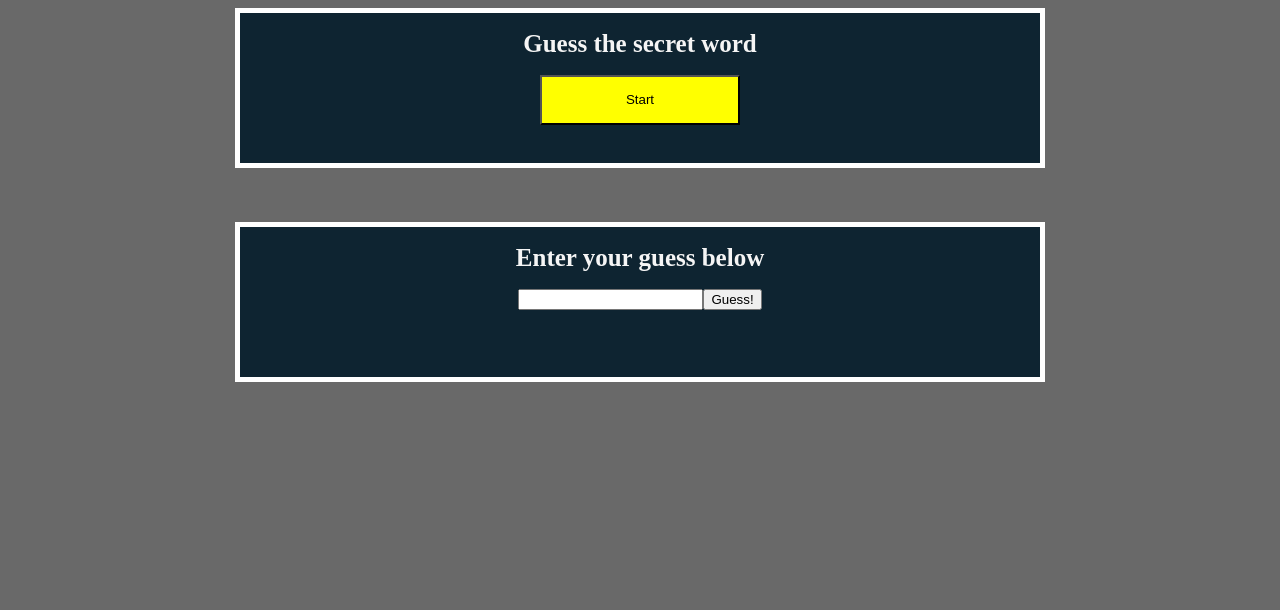
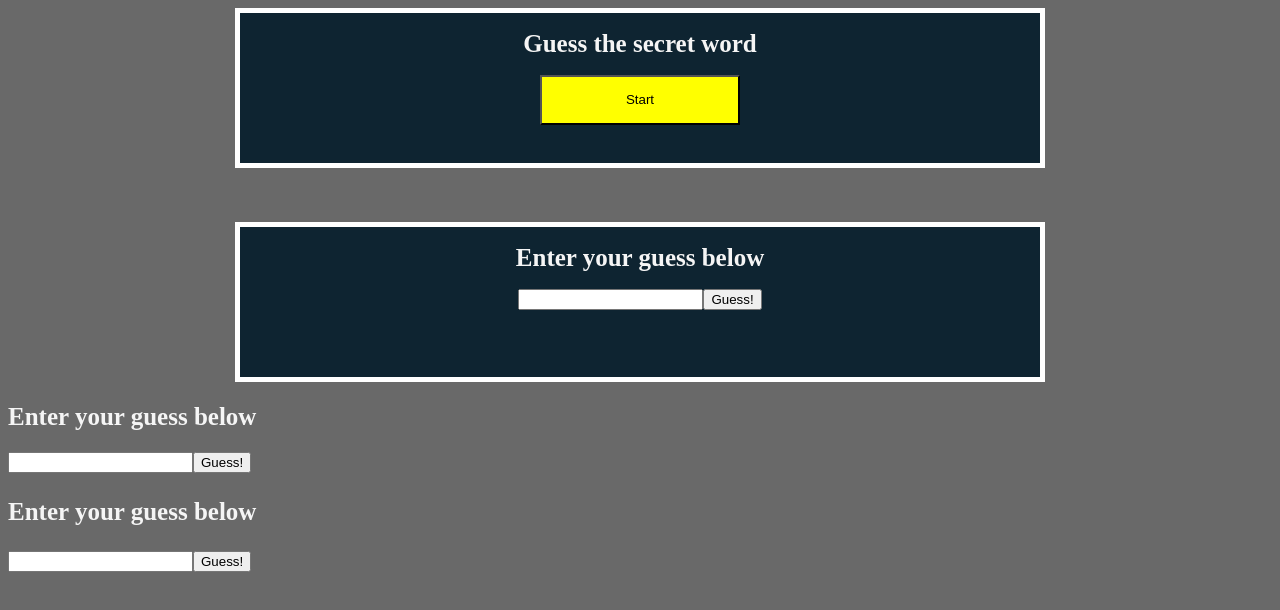
Before and after one commit to IdFightGandhi/gameMiniProject, a plain HTML site: page index.html in a window 1280 px wide. Drawn offline with Linux system fonts and the light colour scheme.

Commit message:
HTML SKELETON VERSION 1

```diff
--- a/index.html
+++ b/index.html
@@ -21,6 +21,22 @@
         <input type = "text" id ="userGuess"><button id = "button">Guess!</button>
     </div>
 
+    <aside id ="Main-container">
+        <h1 id="">Enter your guess below</h1>
+       <input type = "text" id ="userGuess"><button id = "button">Guess!</button>
+   </div>
+
+    <script src = "script.js"></script>
+
+
+    <aside id ="Aside-container">
+        <div class="time">
+
+       </div>
+        <h1 id="">Enter your guess below</h1>
+       <input type = "text" id ="userGuess"><button id = "button">Guess!</button>
+   </div>
+
     <script src = "script.js"></script>
 </body>
 </html>
```
